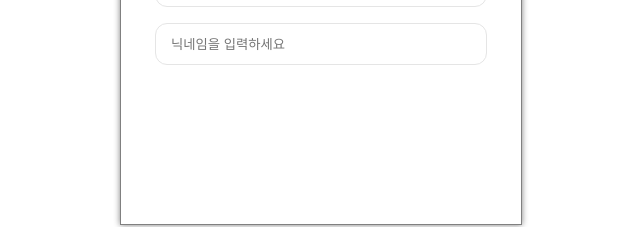
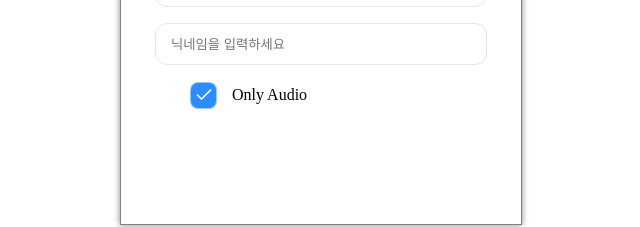
Before and after one commit to jong-k/webrtc, a React (Vite) app in the folder client/: page /join-room in a window 1280 px wide. Shown: the part 384-611 px from the top of the page, without its empty margins (319-959 px from the left). Built offline with nearby package versions, Linux system fonts and the light colour scheme.

Commit message:
feat: audio checkbox 생성

```diff
--- a/client/src/components/JoinRoomContent/index.tsx
+++ b/client/src/components/JoinRoomContent/index.tsx
@@ -1,5 +1,6 @@
 import { useState } from "react";
 import JoinRoomInput from "../JoinRoomInput";
+import OnlyWithAudioCheckbox from "../OnlyWithAudioCheckbox";
 
 export default function JoinRoomContent() {
   const [roomId, setRoomId] = useState("");
@@ -13,6 +14,7 @@ export default function JoinRoomContent() {
         nickname={nickname}
         setNickname={setNickname}
       />
+      <OnlyWithAudioCheckbox />
     </div>
   );
 }
--- /dev/null
+++ b/client/src/components/OnlyWithAudioCheckbox/index.module.scss
@@ -0,0 +1,29 @@
+.checkboxContainer {
+  display: flex;
+  margin-left: 35px;
+  margin-top: 5px;
+  align-items: center;
+}
+
+.checkboxConnection {
+  width: 25px;
+  height: 25px;
+  background: #2d8cff;
+  border: 1px solid rgba(255, 255, 255, 0.5);
+  border-radius: 8px;
+  backdrop-filter: blur(80px);
+  display: flex;
+  align-items: center;
+  justify-content: center;
+}
+
+.checkboxContainerParagraph {
+  font-weight: 400;
+  font-size: 16px;
+  margin-left: 15px;
+}
+
+.checkboxImage {
+  max-width: 100%;
+  max-height: 100%;
+}
--- /dev/null
+++ b/client/src/components/OnlyWithAudioCheckbox/index.tsx
@@ -0,0 +1,18 @@
+import s from "./index.module.scss";
+import checkImg from "../../assets/check.png";
+
+export default function OnlyWithAudioCheckbox() {
+  const handleChangeConnectionType = () => {};
+
+  return (
+    <div className={s.checkboxContainer}>
+      <div
+        className={s.checkboxConnection}
+        onClick={handleChangeConnectionType}
+      >
+        <img className={s.checkboxImage} src={checkImg} alt="checkbox image" />
+      </div>
+      <p className={s.checkboxContainerParagraph}>Only Audio</p>
+    </div>
+  );
+}
--- a/client/src/pages/JoinRoomPage/index.module.scss
+++ b/client/src/pages/JoinRoomPage/index.module.scss
@@ -58,36 +58,6 @@
   }
 }
 
-.checkboxContainer {
-  display: flex;
-  margin-left: 35px;
-  margin-top: 5px;
-  align-items: center;
-}
-
-.checkboxConnection {
-  width: 25px;
-  height: 25px;
-  background: #2d8cff;
-  border: 1px solid rgba(255, 255, 255, 0.5);
-  border-radius: 8px;
-  backdrop-filter: blur(80px);
-  display: flex;
-  align-items: center;
-  justify-content: center;
-}
-
-.checkboxContainerParagraph {
-  font-weight: 400;
-  font-size: 16px;
-  margin-left: 15px;
-}
-
-.checkboxImage {
-  max-width: 100%;
-  max-height: 100%;
-}
-
 .joinRoomButtonContainer {
   display: flex;
   justify-content: flex-end;
```
